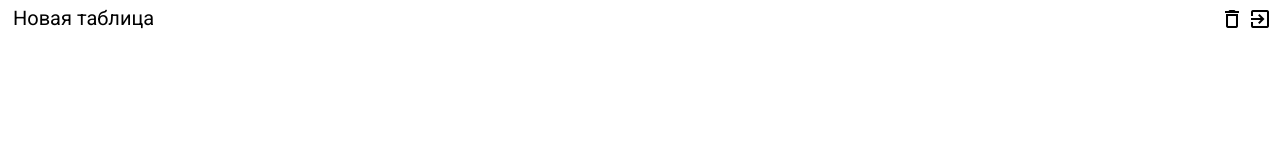
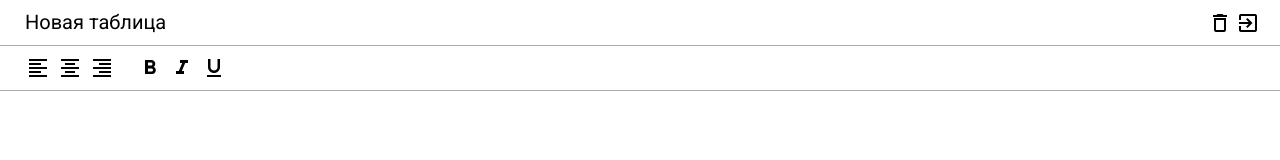
Before and after one commit to basharinandrej/Excel, a website built with webpack: page src/index.html in a window 1280 px wide. Built offline with nearby package versions, Linux system fonts and the light colour scheme.

Commit message:
add component toolbar

```diff
--- a/src/index.html
+++ b/src/index.html
@@ -24,8 +24,32 @@
                     </a>
                 </div>
             </div>
+
+            <div class="excel__toolbar-excel toolbar-excel">
+                <button class="toolbar-excel__button">
+                    <i class="material-icons">format_align_left</i>
+                </button>
+                <button class="toolbar-excel__button">
+                    <i class="material-icons">format_align_center</i>
+                </button>
+                <button class="toolbar-excel__button toolbar-excel__button--gap">
+                    <i class="material-icons">format_align_right</i>
+                </button>
+                <button class="toolbar-excel__button">
+                    <i class="material-icons">format_bold</i>
+                </button>
+                </button>
+                <button class="toolbar-excel__button">
+                    <i class="material-icons">format_italic</i>
+                </button>
+                </button>
+                <button class="toolbar-excel__button">
+                    <i class="material-icons">format_underlined</i>
+                </button>
+            </div>
+
             <div class="excel__formula"></div>
-            <div class="excel__toolbar"></div>
+
         </div>
     </div>
 </body>
--- a/src/styles/header.sass
+++ b/src/styles/header.sass
@@ -1,6 +1,6 @@
 .header-excel
     display: flex
-    padding: 4px 8px
+    padding: 8px 20px 8px 20px
 
 
     &__title
--- a/src/styles/toolbar.sass
+++ b/src/styles/toolbar.sass
@@ -0,0 +1,25 @@
+.toolbar-excel
+    border-top: 1px solid $color-text-4
+    border-bottom: 1px solid $color-text-4
+    padding: 8px 24px 8px 24px
+    display: flex
+
+.toolbar-excel
+    &__button
+        background: transparent
+        border: none
+        display: flex
+        align-items: center
+        cursor: pointer
+        margin-right: 4px
+        transition: .3s
+        padding: 2px
+
+
+    &__button:hover
+        background: $color-background-2
+        transition: .3s
+
+
+    &__button--gap
+        margin-right: 20px
--- a/src/styles/variables/_index.sass
+++ b/src/styles/variables/_index.sass
@@ -1,8 +1,10 @@
 $color-text-1: #000
 $color-text-2: #dfdfdfc4
 $color-text-3: #e44848c4
+$color-text-4: #939393c4
 
 
 $color-background-1: #000
 $color-background-2: #dfdfdfc4
 $color-background-3: #e44848c4
+$color-background-4: #939393c4
```
